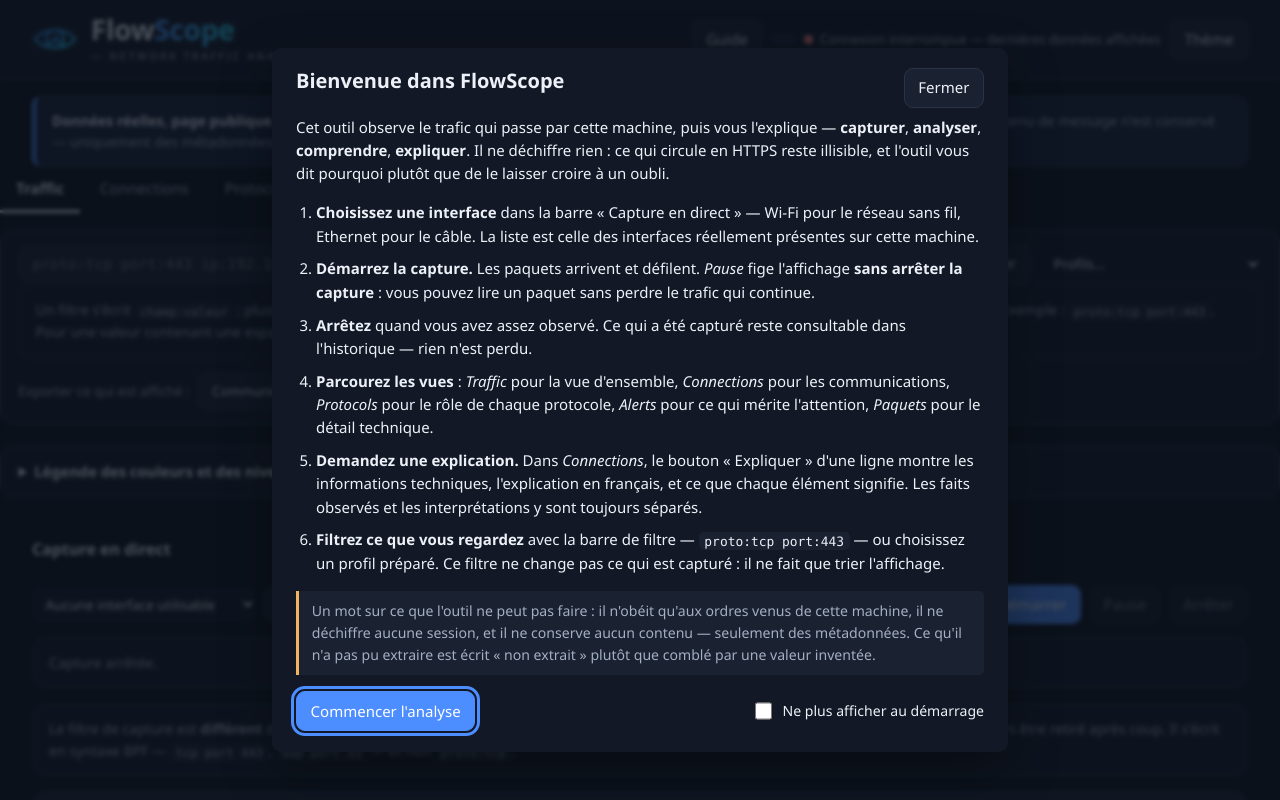
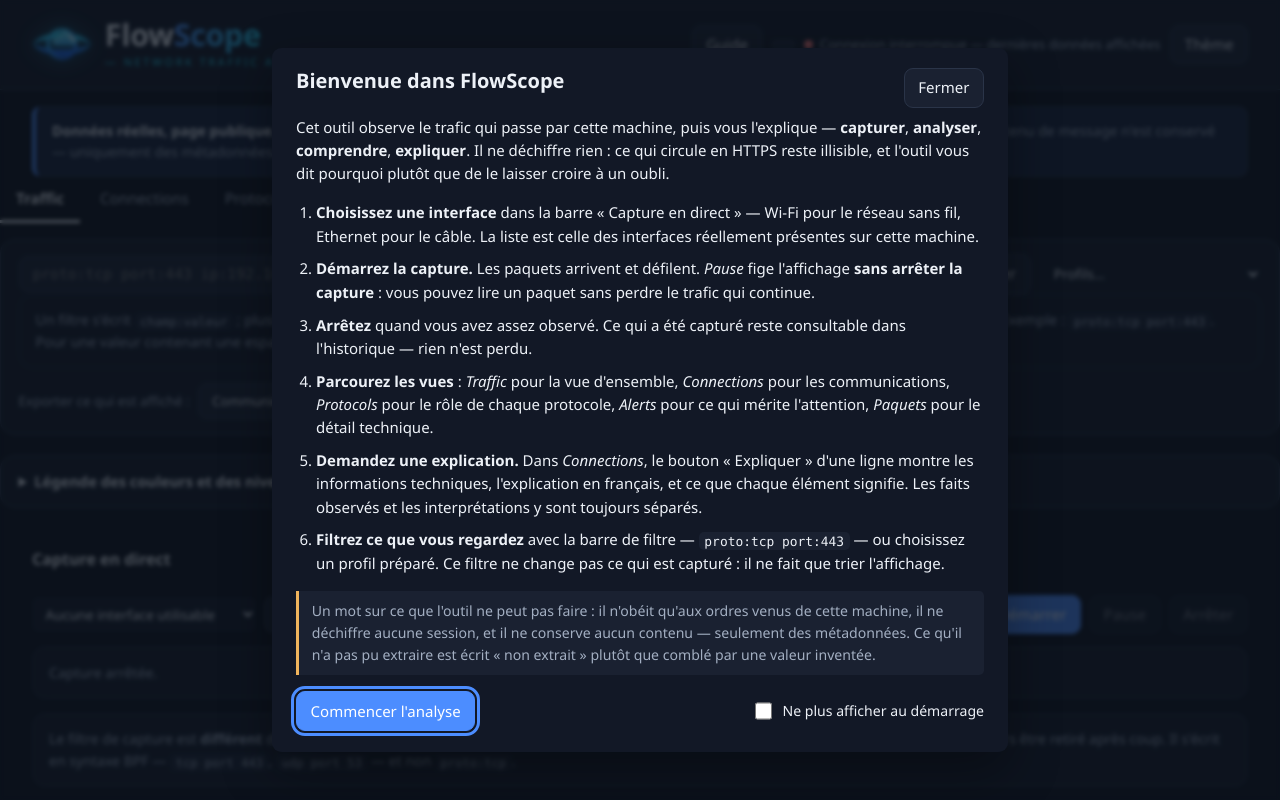
Before and after one commit to laviOGOU/network-analyzer, a FastAPI app: template web/templates/index.html in a window 1280 px wide. Run offline with FastAPI, Linux system fonts and the light colour scheme; the template is opened without the code that fills it, so the values that code supplies are empty; some libraries are stand-ins or nearby versions.

Commit message:
feat(web): le logo reprend tous les details de l'identite, verifie a l'ecran
LE LOGO EST REDESSINE EN SVG pour correspondre a la reference, detail par detail :
 - l'oeil est un CONTOUR, pas une forme pleine : deux amandes superposees dont l'ecart dessine
   le trait. C'est ce qui fait que le trait S'AFFINE NATURELLEMENT jusqu'aux deux pointes -
   un trait d'epaisseur constante se terminerait en rond ;
 - l'iris est un anneau, plus mince que le trait de l'oeil et plus bleu, pour que les deux
   formes se distinguent la ou elles se chevauchent ;
 - cinq barres de signal, la plus haute au centre : elles montent puis redescendent. C'est un
   niveau, pas un histogramme ;
 - un reflet en croissant dans l'angle superieur droit de l'iris - c'est ce detail qui fait
   qu'un oeil REGARDE au lieu d'etre un cercle ;
 - une lueur, obtenue par un filtre SVG puis reprise en ombre portee cote page. Sans elle, le
   trace parait plat sur un fond sombre, et l'identite perd son aspect lumineux ;
 - un degrade vertical cyan -> bleu, qui tient le haut et les pointes en cyan et le bas en bleu,
   comme sur la reference.

IL A ETE REGARDE, PAS SEULEMENT ECRIT. L'en-tete a ete capture dans un vrai navigateur et
compare a la reference, deux fois. Le premier essai avait l'oeil trop rond, des barres trop
petites et trop basses dans l'iris, et un reflet trop a l'exterieur. Ces trois ecarts ont ete
corriges sur mesure, puis verifies de nouveau.

LE NOM REPREND L'IDENTITE : « Flow » en clair et gras, « Scope » en degrade bleu -> cyan,
et dessous la ligne — NETWORK TRAFFIC ANALYZER — en capitales espacees, EN CYAN et non en gris,
entre deux tirets.

LE DEGRADE A UN REPLI : un navigateur qui ignore `background-clip: text` afficherait du texte
transparent, c'est-a-dire RIEN. La couleur pleine est posee d'abord, et le degrade ne
s'applique que si `@supports` confirme que le navigateur sait le rendre.

UN OUTIL A ETE AJOUTE : outils/capture-entete.cjs capture l'en-tete dans un vrai navigateur.
Un logo se juge a l'ecran, pas dans un editeur de code - et cet outil a servi trois fois de
suite a corriger le trace.

```diff
--- a/web/static/dashboard.css
+++ b/web/static/dashboard.css
@@ -136,14 +136,21 @@
 /* Le logo et le nom de l'en-tête, repris de l'identité du projet : l'œil, puis le mot dont
    la seconde moitié porte le dégradé bleu → cyan du logo, et la ligne en capitales espacées
    entre deux tirets. */
-.entete__logo { width: 46px; height: 46px; flex: 0 0 auto; }
+/* Le logo porte sa propre lueur : une ombre portée colorée, très diffuse, qui imite la
+   lumière du logo sans alourdir le fichier SVG. */
+.entete__logo {
+  width: 60px;
+  height: 60px;
+  flex: 0 0 auto;
+  filter: drop-shadow(0 0 10px rgba(34, 211, 238, .35));
+}
 
 .entete__nom {
   /* La ponctuation typographique du titre est décorative : les deux tirets de la ligne du
      dessous suffisent à séparer le nom de sa description. */
   margin: 0;
-  font-size: clamp(1.35rem, 1.1rem + 1vw, 1.75rem);
-  font-weight: 600;
+  font-size: clamp(1.4rem, 1.1rem + 1.1vw, 1.9rem);
+  font-weight: 800;
   letter-spacing: -.01em;
   line-height: 1.1;
 }
@@ -165,9 +172,12 @@
 .entete__sous-titre {
   margin: .15rem 0 0;
   font-size: .68rem;
-  letter-spacing: .22em;
+  letter-spacing: .24em;
   text-transform: uppercase;
-  color: var(--texte-doux);
+  /* Le cyan du logo, comme sur l'identité — et non un gris : c'est ce qui rattache la ligne
+     de description à l'image plutôt qu'à une note de service. */
+  color: var(--accent-2);
+  font-weight: 500;
   white-space: nowrap;
   overflow: hidden;
   text-overflow: ellipsis;
```
Also changed, not shown: outils/capture-entete.cjs (added, +17 -0 lines), web/static/logo.svg.
